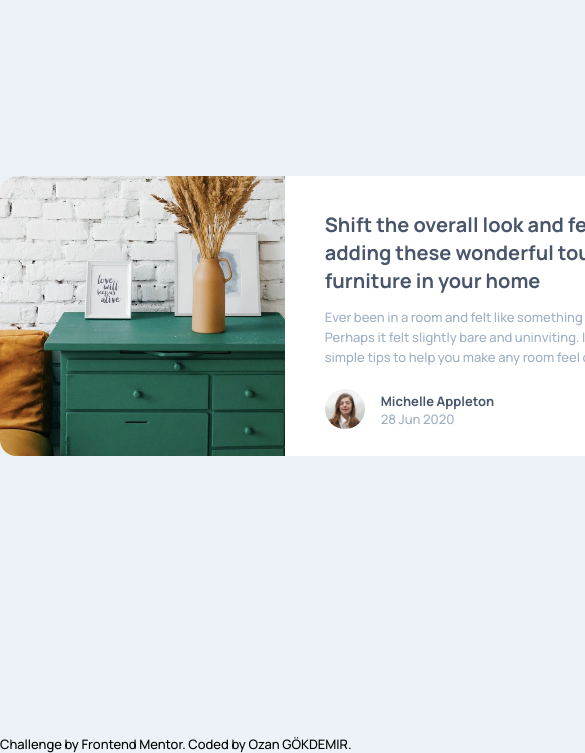
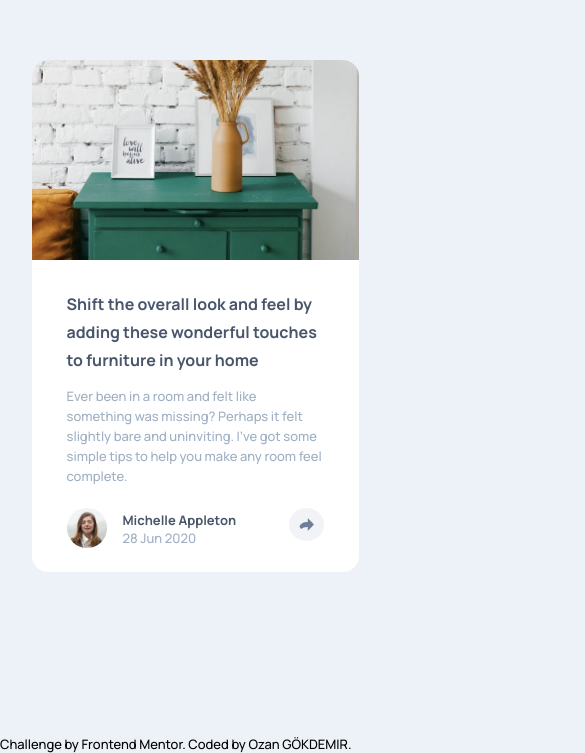
Before and after one commit to ozangokdemir/article-preview-component, a plain HTML site: page index.html in a window 390 px wide. Shown: the part 106-859 px from the top of the page, 585 px wide, since content can reach past the window. Drawn offline with Linux system fonts and the light colour scheme.

```diff
--- a/styles/style.scss
+++ b/styles/style.scss
@@ -9,6 +9,8 @@
 
     --font-size: 1.3rem;
     --font-size-title: 2rem;
+    --font-size-mobile: 1.3rem;
+    --font-size-title-mobile: 1.6rem;
 
     /*COLORS*/
     --very-dark-grayish-blue: hsl(217, 19%, 35%);
@@ -101,7 +103,7 @@
         }
 
         .article-date {
-            color: var(--grayhish-blue)
+            color: var(--grayhish-blue);
         }
     }
 
@@ -116,3 +118,40 @@
         background-color: var(--grayhish-blue-transparency);
     }
 }
+
+
+@media screen and (max-width: 750px) {
+    body {
+        font-size: var(--font-size-mobile);
+    }
+    .l-preview {
+        grid-template-columns: 1fr;
+        grid-template-rows: .39fr .61fr;
+
+        height: 51.2rem;
+        width: 32.7rem;
+    }
+
+    .l-image {
+        height: 20rem;
+        border-radius: 1.6rem 1.6rem 0 0;
+
+        img {
+            max-height: none;
+            max-width: 100%;
+            margin-top: -1.5rem;
+        }
+    }
+
+    .l-article {
+        padding: 3rem 3.5rem 0;
+
+        .article-title {
+            font-size: var(--font-size-title-mobile);
+        }
+
+        .article-text {
+            line-height: 2rem;
+        }
+    }
+}
```
Also changed, not shown: styles/style.css, 1 other file.
